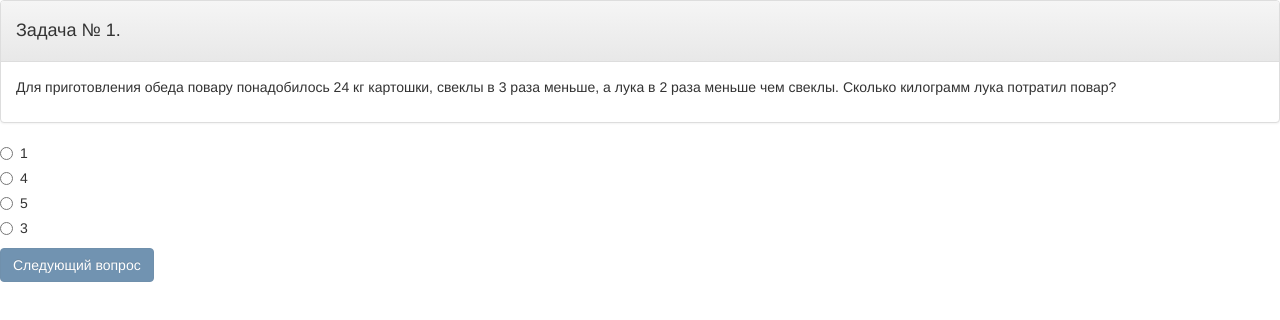
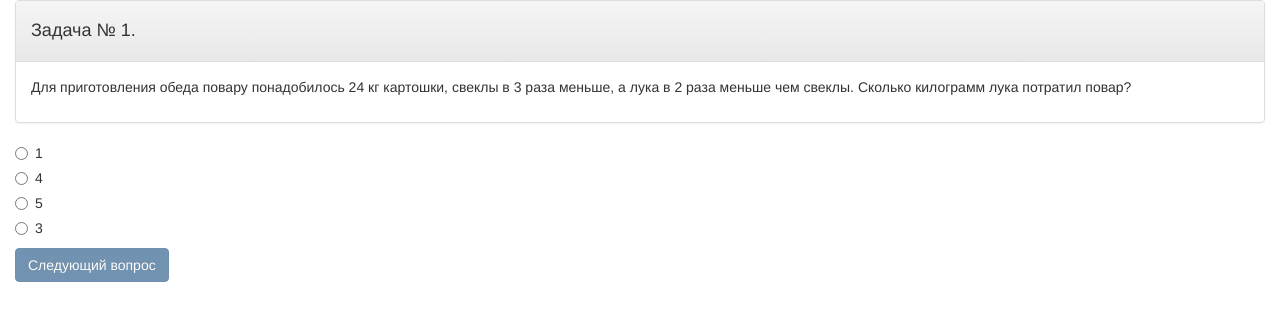
Before and after one commit to trubchickanna/math_test, a website: page index.html in a window 1280 px wide. Drawn offline with nearby package versions, Linux system fonts and the light colour scheme.

Commit message:
answer v1.1

```diff
--- a/index.html
+++ b/index.html
@@ -6,6 +6,9 @@
 		<link rel="stylesheet" type="text/css" href="lib/bootstrap/dist/css/bootstrap-theme.min.css">
 	</head>
 	<body>
+		<div class="container-fluid">
+		  <div class="row">
+			<div class="col-md-12">
 				<div class="panel panel-default" id="task">
 				  <div class="panel-heading">
 					<h4 id="task-number" class="task-number">
@@ -18,7 +21,10 @@
 				</div>
 				<ul class="list-unstyled" id="answers">
 				</ul>
-		<button type="button" class="btn btn-primary" id="next-question-btn">Следующий вопрос</button>
+				<button type="button" class="btn btn-primary" id="next-question-btn" disabled="disabled">Следующий вопрос</button>
+				</div>
+			</div>
+		</div>
 		<script src="lib/jquery/dist/jquery.min.js">
 		</script>
 		<script src="lib/bootstrap/dist/js/bootstrap.min.js">
--- a/js/task.js
+++ b/js/task.js
@@ -14,7 +14,6 @@ task.modelTask = {
 		if (xhr.status != 200) {
 			alert('Ошибка ' + xhr.status + ': ' + xhr.statusText);
 		} else {
-			console.log(xhr);
 			taskData = JSON.parse(JSON.stringify(xhr.responseText).replace(/\\n/g,"\\n"));
 			this.setDataFromJson(taskData);
 		}
@@ -57,6 +56,8 @@ task.ViewTask = function(id) {
 	this.elemTaskAnswers = document.getElementById("answers");
 	this.elemNextQuestionButton = document.getElementById("next-question-btn");
 	this.currentTaskId = id;
+	var taskId = null;
+	var ansId = null;
 	var self = this;
 
 	this.init = function(){
@@ -66,12 +67,16 @@ task.ViewTask = function(id) {
 
 		this.elemNextQuestionButton.addEventListener("click",function(){
 			self.reRender();
+			userAnswer = Answer (taskId,ansId);
 		});
+
+		var userAnswers = new Answer();
 	}
 
 	this.renderTask = function(taskObj){
 		this.elemTaskNumber.innerText = 'Задача № '+taskObj.id+'.';
 		this.elemTaskQuestion.innerText = taskObj.question;
+		var a = null;
 		for(var key in taskObj.answers){
 			elemListItem = document.createElement("li");
 			elemListItem.className = "radio";
@@ -79,7 +84,12 @@ task.ViewTask = function(id) {
 			elemInput = document.createElement("input");
 			elemInput.setAttribute("type","radio");
 			elemInput.setAttribute("name","optionsRadios");
-			elemInput.setAttribute("value",taskObj.answers[key]);
+			elemInput.setAttribute("value",key);
+			elemInput.addEventListener("click",function(){
+				self.elemNextQuestionButton.removeAttribute("disabled");
+				ansId = this.value;
+				taskId = taskObj.id;
+			});
 			elemLabel.appendChild(elemInput);
 			elemLabel.insertAdjacentText("beforeEnd",taskObj.answers[key]);
 			elemListItem.appendChild(elemLabel);
@@ -97,6 +107,7 @@ task.ViewTask = function(id) {
 			this.currentTask = this._model.getNextTask(this.currentTaskId);
 			this.currentTaskId = this.currentTask.id;
 			this.renderTask(this.currentTask);
+			this.elemNextQuestionButton.setAttribute("disabled","disabled");
 		}
 	}
 
@@ -105,18 +116,8 @@ task.ViewTask = function(id) {
 
 var myTask=new task.ViewTask(1);
 
-function Answer(){
-	var listInput = document.querySelectorAll("input[name='optionsRadios']");
-	var button = document.getElementById("next-question-btn");
-	var a = 0;
-	for (i = 0; i < listInput.length; i++){
-		if (!listInput[i].hasAttribute('checked')){
-			a++;
-		}
-	};
-	if (a!=0){
-		button.setAttribute("disabled","disabled");
+function Answer(questionId,answerId){
+	if (questionId != undefined && answerId != undefined){
+		console.log(questionId+":"+answerId);
 	}
 };
-
-var ans = new Answer();
```
Lines whose indentation alone changed are shown as unchanged.
